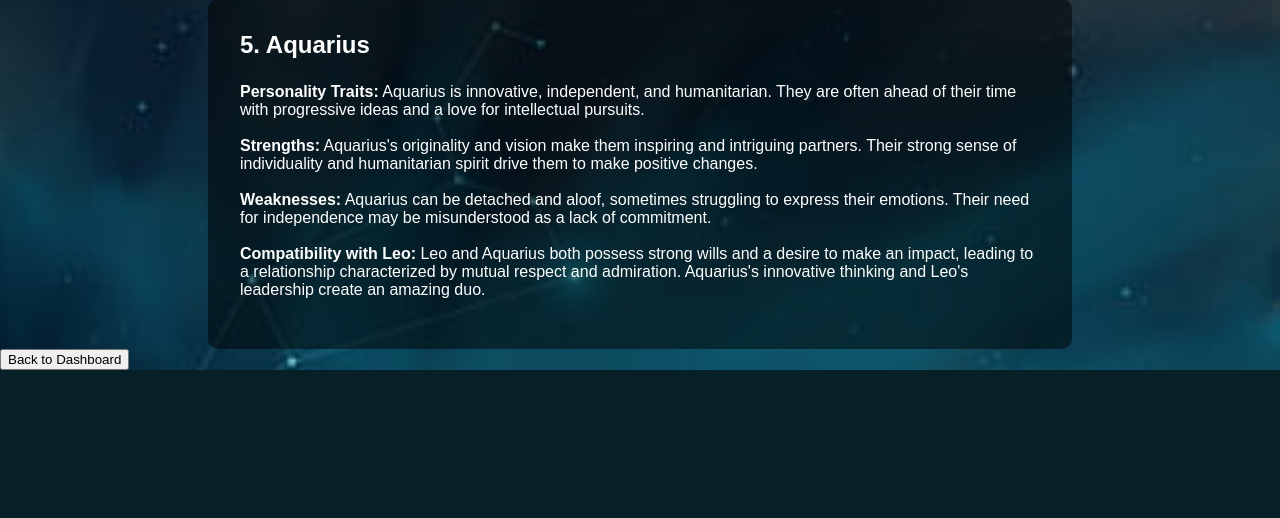
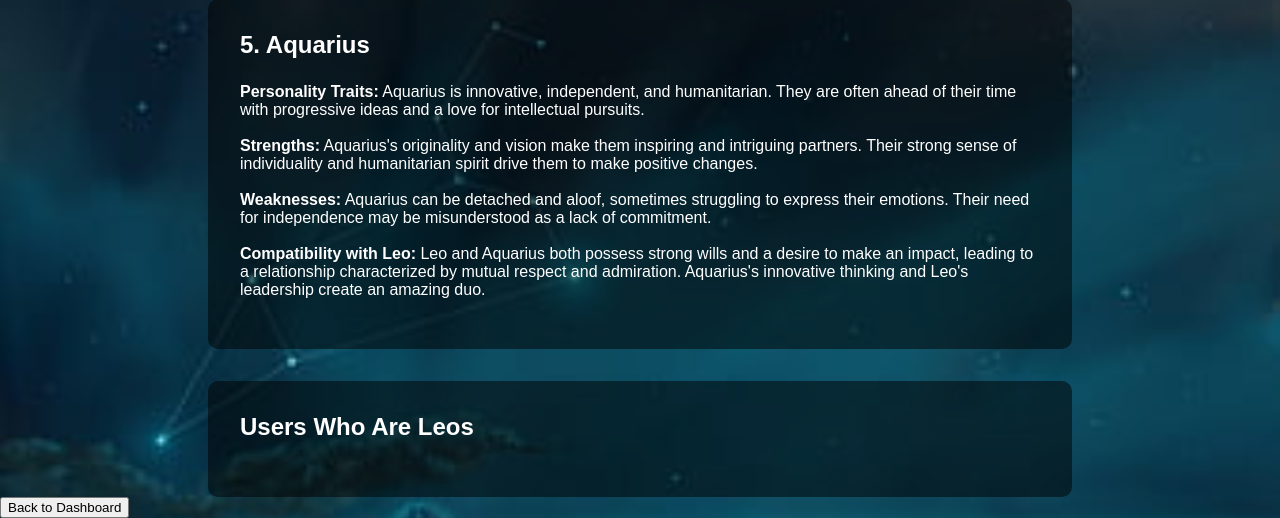
Before and after one commit to LemonSCoder/StarCrossedRepo, a Flask app: page /leo.html in a window 1280 px wide. Shown: the part 1724-2242 px from the top of the page. Before the commit the page ends 2094 px from the top, so only its background shows below. Run offline with Flask 3, Linux system fonts and the light colour scheme.

Commit message:
Update leo.html

```diff
--- a/templates/leo.html
+++ b/templates/leo.html
@@ -124,6 +124,12 @@
         to a relationship characterized by mutual respect and admiration. Aquarius's innovative thinking and Leo's
         leadership create an amazing duo.<br><br>
     </section>
+    <section>
+        <h3>Users Who Are Leos</h3>
+        {%for user in leo_users%}
+        <b>{{user}}</b> <br> <br>
+        {%endfor%}
+    </section>
     <a href="Dashboard.html">
     <button>Back to Dashboard</button>
     </a>
```
